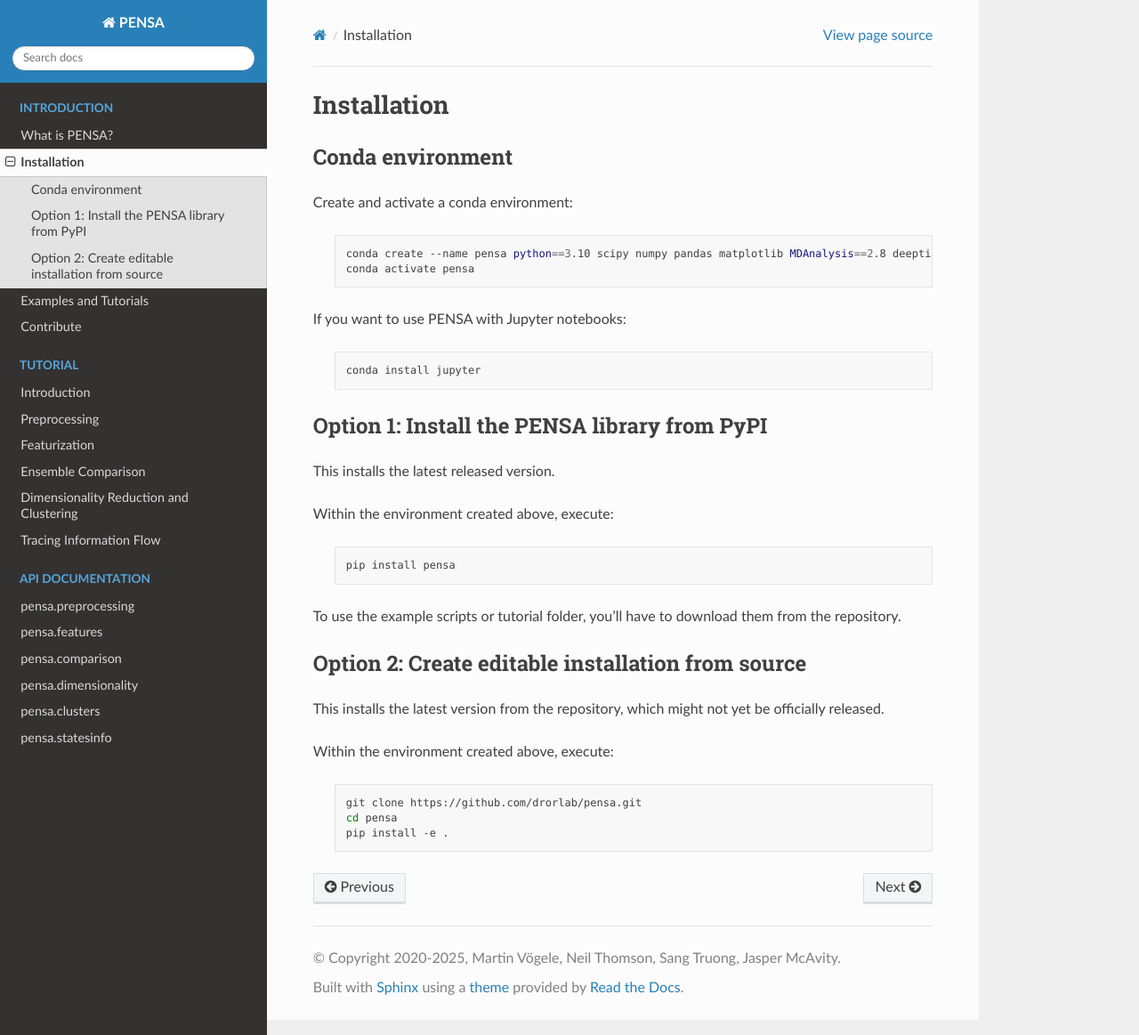
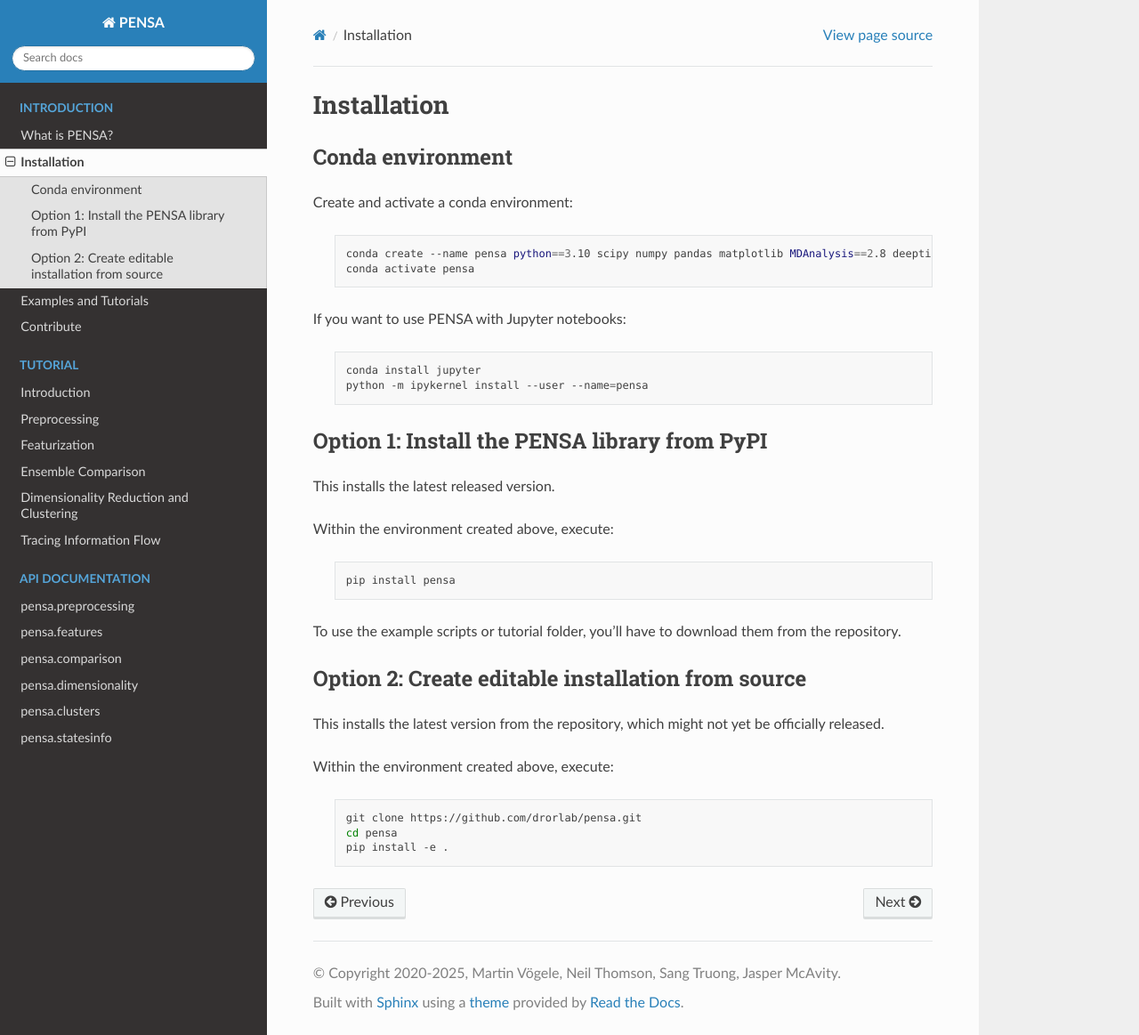
Before and after one commit to drorlab/pensa, a Sphinx documentation site: the page built from docs/installation.rst, in a window 1280 px wide and 1163 px high. Shown: the whole window at 89% size. Built offline with Sphinx 7.4.7 and the Read the Docs theme 3.1.0, drawn with Linux system fonts in a browser that asks for light colours.

Commit message:
add install instruction for kernel

```diff
--- a/docs/installation.rst
+++ b/docs/installation.rst
@@ -16,6 +16,7 @@
   .. code:: bash
 
     conda install jupyter
+    python -m ipykernel install --user --name=pensa
 
 Option 1: Install the PENSA library from PyPI
 """""""""""""""""""""""""""""""""""""""""""""
```
